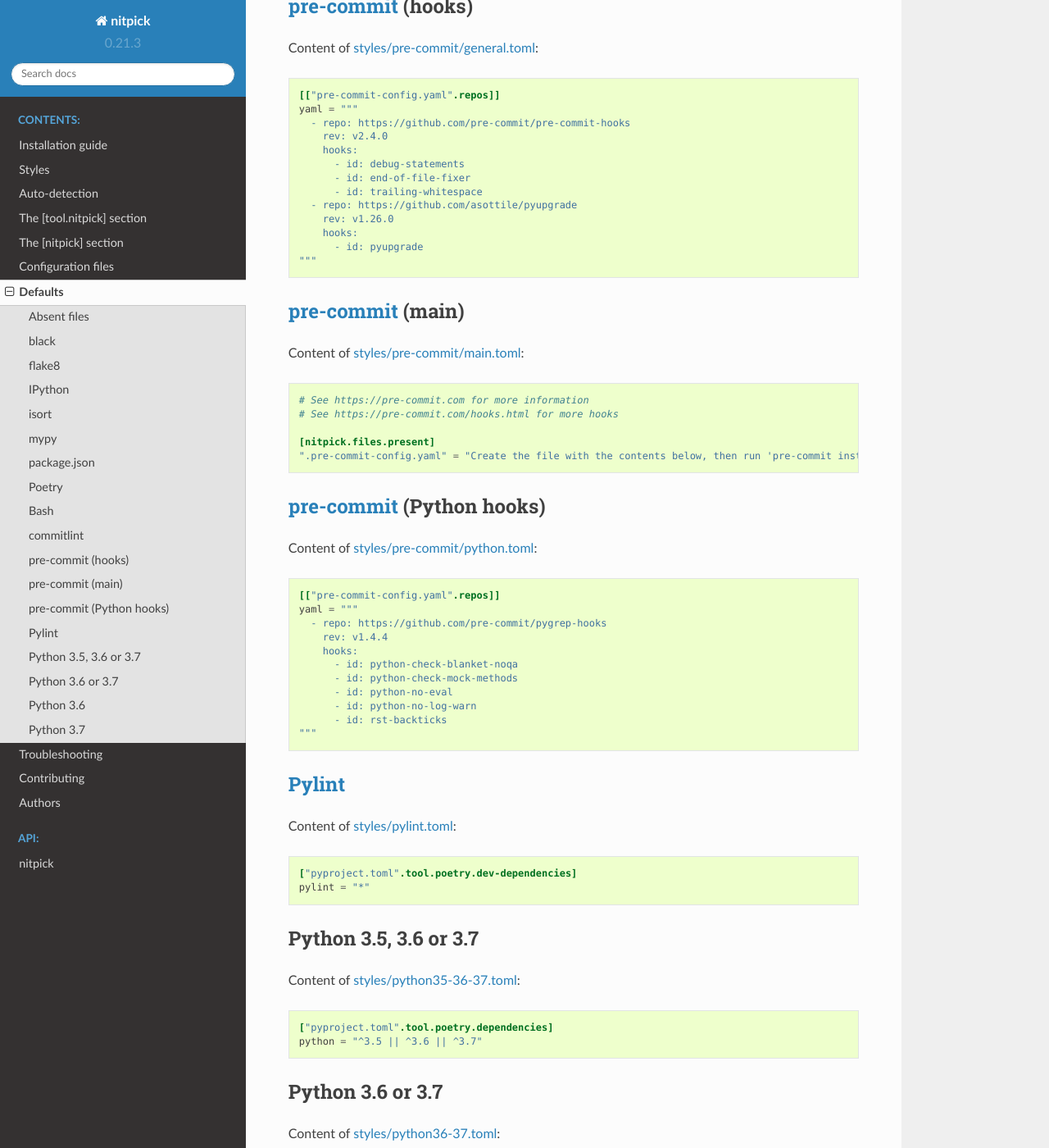
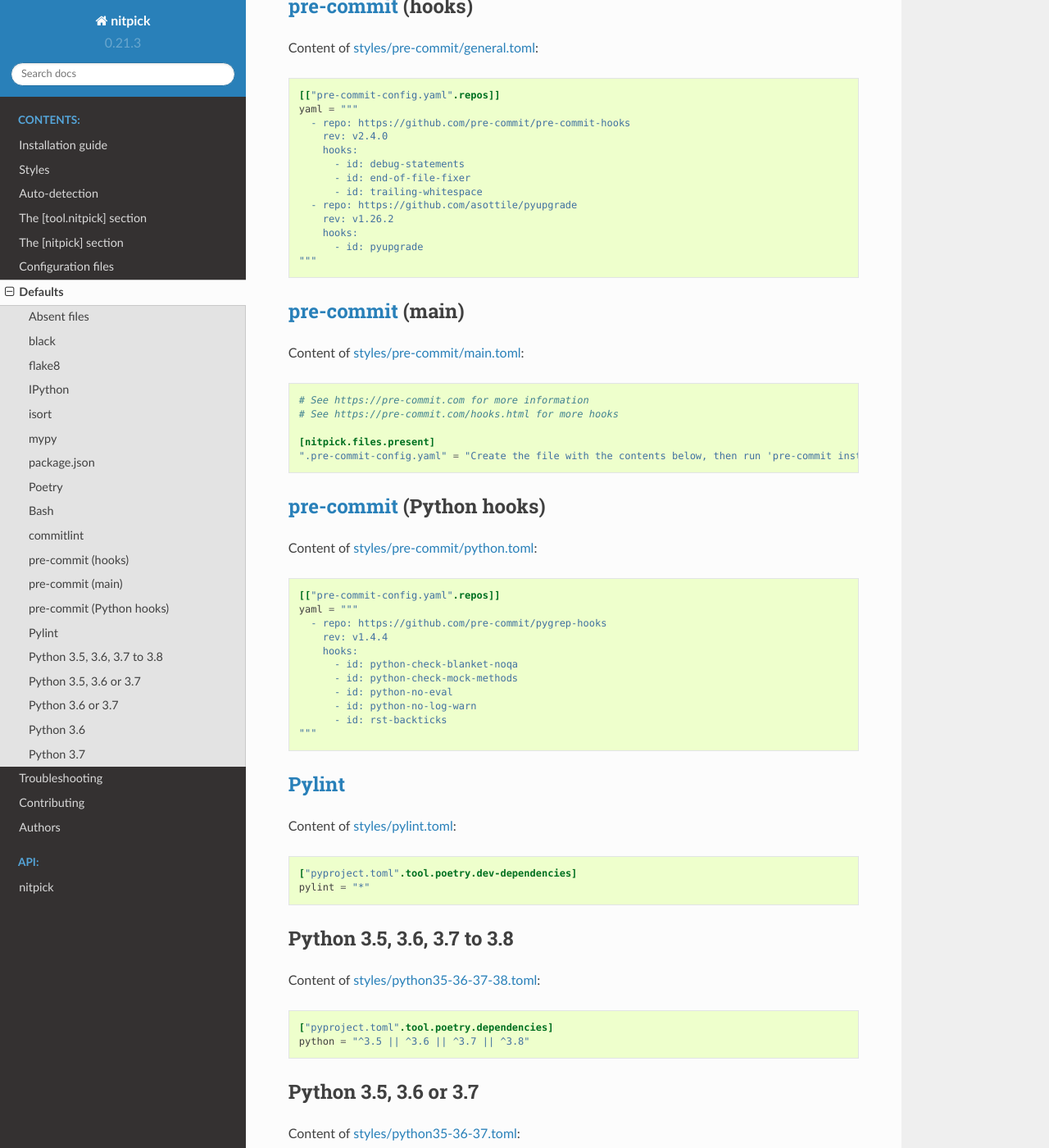
Before and after one commit to andreoliwa/nitpick, a Sphinx documentation site: the page built from docs/defaults.rst, in a window 1280 px wide and 1400 px high, scrolled down 4106 px. Shown: the whole window at 82% size. Built offline with Sphinx 7.4.7 and the Read the Docs theme 2.0.0, drawn with Linux system fonts in a browser that asks for light colours; some of the changed text lies outside the part shown.

Commit message:
build: run on Python 3.8, upgrade hooks, upgrade Poetry to 1.0.3

```diff
--- a/docs/config_files.rst
+++ b/docs/config_files.rst
@@ -13,7 +13,7 @@
 pyproject.toml
 --------------
 
-Checker for the `pyproject.toml <https://github.com/sdispater/poetry/blob/master/docs/docs/pyproject.md>`_ file.
+Checker for `pyproject.toml <https://github.com/python-poetry/poetry/blob/master/docs/docs/pyproject.md>`_.
 
 See also `PEP 518 <https://www.python.org/dev/peps/pep-0518/>`_.
 
--- a/docs/defaults.rst
+++ b/docs/defaults.rst
@@ -48,7 +48,7 @@
           - id: black
             args: [--safe, --quiet]
       - repo: https://github.com/asottile/blacken-docs
-        rev: v1.4.0
+        rev: v1.5.0-1
         hooks:
           - id: blacken-docs
             additional_dependencies: [black==19.10b0]
@@ -266,7 +266,7 @@
           - id: end-of-file-fixer
           - id: trailing-whitespace
       - repo: https://github.com/asottile/pyupgrade
-        rev: v1.26.0
+        rev: v1.26.2
         hooks:
           - id: pyupgrade
     """
@@ -319,6 +319,18 @@
     ["pyproject.toml".tool.poetry.dev-dependencies]
     pylint = "*"
 
+.. _default-python-3-5-3-6-3-7-to-3-8:
+
+Python 3.5, 3.6, 3.7 to 3.8
+---------------------------
+
+Content of `styles/python35-36-37-38.toml <https://raw.githubusercontent.com/andreoliwa/nitpick/develop/styles/python35-36-37-38.toml>`_:
+
+.. code-block:: toml
+
+    ["pyproject.toml".tool.poetry.dependencies]
+    python = "^3.5 || ^3.6 || ^3.7 || ^3.8"
+
 .. _default-python-3-5-3-6-or-3-7:
 
 Python 3.5, 3.6 or 3.7
--- a/docs/generate_rst.py
+++ b/docs/generate_rst.py
@@ -41,6 +41,7 @@
         "pylint.toml": "Pylint_",
         "pytest.toml": "pytest_",
         "python35-36-37.toml": "Python 3.5, 3.6 or 3.7",
+        "python35-36-37-38.toml": "Python 3.5, 3.6, 3.7 to 3.8",
         "python36-37.toml": "Python 3.6 or 3.7",
         "python36.toml": "Python 3.6",
         "python37.toml": "Python 3.7",
--- a/docs/targets.rst
+++ b/docs/targets.rst
@@ -9,7 +9,7 @@
 .. _mypy: https://github.com/python/mypy/
 .. _Nitpick: https://github.com/andreoliwa/nitpick/
 .. _Pipenv: https://github.com/pypa/pipenv/
-.. _Poetry: https://github.com/sdispater/poetry/
+.. _Poetry: https://github.com/python-poetry/poetry/
 .. _pre-commit: https://pre-commit.com/
 .. _Pylint: https://www.pylint.org
 .. _TOML: https://github.com/toml-lang/toml
@@ -18,4 +18,4 @@
 .. _Bash: https://www.gnu.org/software/bash/
 .. _commitlint: https://commitlint.js.org/
 .. _pytest: https://pytest.org/
-.. _pyproject-toml-poetry: https://github.com/sdispater/poetry/blob/master/docs/docs/pyproject.md
+.. _pyproject-toml-poetry: https://github.com/python-poetry/poetry/blob/master/docs/docs/pyproject.md
--- a/pyproject.toml
+++ b/pyproject.toml
@@ -1,6 +1,6 @@
 [tool.nitpick]
 # Use the default style and override some things (like the Python version)
-style = ["nitpick-style", "styles/python35-36-37"]
+style = ["nitpick-style", "styles/python35-36-37-38"]
 
 [tool.black]
 line-length = 120
@@ -28,7 +28,7 @@
 NIP = "nitpick.plugin:NitpickChecker"
 
 [tool.poetry.dependencies]
-python = "^3.5 || ^3.6 || ^3.7"
+python = "^3.5 || ^3.6 || ^3.7 || ^3.8"
 flake8 = ">=3.0.0"
 attrs = "*"
 toml = "*"
```
Also changed, not shown: README.md (+1 -1 lines), setup.py (+1 -1 lines), .pre-commit-config.yaml, .travis.yml, 7 other files.
